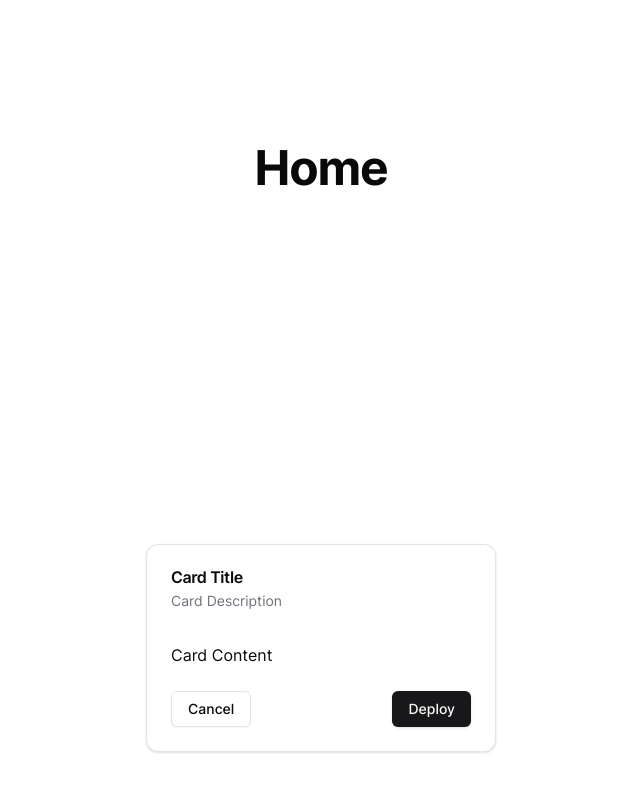
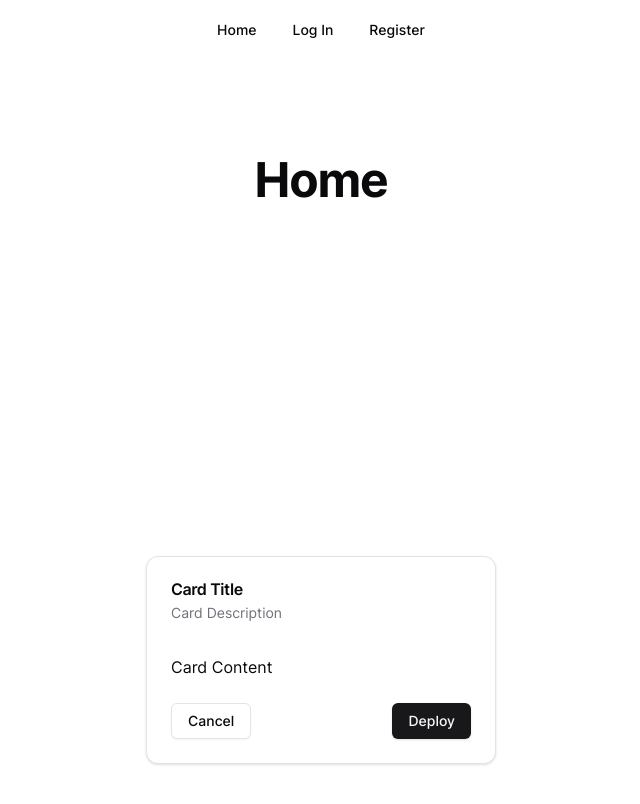
Before and after one commit to njordulv/habitifier, a Next.js app: page / in a window 1280 px wide. Shown: the top 804 px of the page, without its empty margins (319-959 px from the left). Built offline with nearby package versions, Linux system fonts and the light colour scheme.

Commit message:
ADD: nav ui, navbar comp, site config, menu items, metadata

```diff
--- a/app/layout.tsx
+++ b/app/layout.tsx
@@ -1,19 +1,27 @@
 import type { Metadata } from 'next'
+import Navbar from '@/components/Navbar'
+import { siteConfig } from '@/configs/site'
 import '@/styles/globals.css'
 
 export const metadata: Metadata = {
-  title: 'Habitifier',
-  description: 'The App to increase your abilities',
+  title: {
+    default: siteConfig.title,
+    template: `%s - ${siteConfig.title}`,
+  },
+  description: siteConfig.description,
 }
 
 export default function RootLayout({
   children,
-}: Readonly<{
+}: {
   children: React.ReactNode
-}>) {
+}) {
   return (
     <html lang="en">
-      <body>{children}</body>
+      <body>
+        <Navbar />
+        {children}
+      </body>
     </html>
   )
 }
--- /dev/null
+++ b/components/Navbar.tsx
@@ -0,0 +1,27 @@
+import Link from 'next/link'
+import {
+  NavigationMenu,
+  NavigationMenuItem,
+  NavigationMenuLink,
+  NavigationMenuList,
+  navigationMenuTriggerStyle,
+} from '@/components/ui/navigation-menu'
+import { siteConfig } from '@/configs/site'
+
+export default function Navbar() {
+  return (
+    <NavigationMenu>
+      <NavigationMenuList>
+        {siteConfig.nav.map((item) => (
+          <NavigationMenuItem key={item.label}>
+            <Link href={item.href} legacyBehavior passHref>
+              <NavigationMenuLink className={navigationMenuTriggerStyle()}>
+                {item.label}
+              </NavigationMenuLink>
+            </Link>
+          </NavigationMenuItem>
+        ))}
+      </NavigationMenuList>
+    </NavigationMenu>
+  )
+}
--- /dev/null
+++ b/components/ui/navigation-menu.tsx
@@ -0,0 +1,128 @@
+import * as React from "react"
+import { ChevronDownIcon } from "@radix-ui/react-icons"
+import * as NavigationMenuPrimitive from "@radix-ui/react-navigation-menu"
+import { cva } from "class-variance-authority"
+
+import { cn } from "@/lib/utils"
+
+const NavigationMenu = React.forwardRef<
+  React.ElementRef<typeof NavigationMenuPrimitive.Root>,
+  React.ComponentPropsWithoutRef<typeof NavigationMenuPrimitive.Root>
+>(({ className, children, ...props }, ref) => (
+  <NavigationMenuPrimitive.Root
+    ref={ref}
+    className={cn(
+      "relative z-10 flex max-w-max flex-1 items-center justify-center",
+      className
+    )}
+    {...props}
+  >
+    {children}
+    <NavigationMenuViewport />
+  </NavigationMenuPrimitive.Root>
+))
+NavigationMenu.displayName = NavigationMenuPrimitive.Root.displayName
+
+const NavigationMenuList = React.forwardRef<
+  React.ElementRef<typeof NavigationMenuPrimitive.List>,
+  React.ComponentPropsWithoutRef<typeof NavigationMenuPrimitive.List>
+>(({ className, ...props }, ref) => (
+  <NavigationMenuPrimitive.List
+    ref={ref}
+    className={cn(
+      "group flex flex-1 list-none items-center justify-center space-x-1",
+      className
+    )}
+    {...props}
+  />
+))
+NavigationMenuList.displayName = NavigationMenuPrimitive.List.displayName
+
+const NavigationMenuItem = NavigationMenuPrimitive.Item
+
+const navigationMenuTriggerStyle = cva(
+  "group inline-flex h-9 w-max items-center justify-center rounded-md bg-background px-4 py-2 text-sm font-medium transition-colors hover:bg-accent hover:text-accent-foreground focus:bg-accent focus:text-accent-foreground focus:outline-none disabled:pointer-events-none disabled:opacity-50 data-[active]:bg-accent/50 data-[state=open]:bg-accent/50"
+)
+
+const NavigationMenuTrigger = React.forwardRef<
+  React.ElementRef<typeof NavigationMenuPrimitive.Trigger>,
+  React.ComponentPropsWithoutRef<typeof NavigationMenuPrimitive.Trigger>
+>(({ className, children, ...props }, ref) => (
+  <NavigationMenuPrimitive.Trigger
+    ref={ref}
+    className={cn(navigationMenuTriggerStyle(), "group", className)}
+    {...props}
+  >
+    {children}{" "}
+    <ChevronDownIcon
+      className="relative top-[1px] ml-1 h-3 w-3 transition duration-300 group-data-[state=open]:rotate-180"
+      aria-hidden="true"
+    />
+  </NavigationMenuPrimitive.Trigger>
+))
+NavigationMenuTrigger.displayName = NavigationMenuPrimitive.Trigger.displayName
+
+const NavigationMenuContent = React.forwardRef<
+  React.ElementRef<typeof NavigationMenuPrimitive.Content>,
+  React.ComponentPropsWithoutRef<typeof NavigationMenuPrimitive.Content>
+>(({ className, ...props }, ref) => (
+  <NavigationMenuPrimitive.Content
+    ref={ref}
+    className={cn(
+      "left-0 top-0 w-full data-[motion^=from-]:animate-in data-[motion^=to-]:animate-out data-[motion^=from-]:fade-in data-[motion^=to-]:fade-out data-[motion=from-end]:slide-in-from-right-52 data-[motion=from-start]:slide-in-from-left-52 data-[motion=to-end]:slide-out-to-right-52 data-[motion=to-start]:slide-out-to-left-52 md:absolute md:w-auto ",
+      className
+    )}
+    {...props}
+  />
+))
+NavigationMenuContent.displayName = NavigationMenuPrimitive.Content.displayName
+
+const NavigationMenuLink = NavigationMenuPrimitive.Link
+
+const NavigationMenuViewport = React.forwardRef<
+  React.ElementRef<typeof NavigationMenuPrimitive.Viewport>,
+  React.ComponentPropsWithoutRef<typeof NavigationMenuPrimitive.Viewport>
+>(({ className, ...props }, ref) => (
+  <div className={cn("absolute left-0 top-full flex justify-center")}>
+    <NavigationMenuPrimitive.Viewport
+      className={cn(
+        "origin-top-center relative mt-1.5 h-[var(--radix-navigation-menu-viewport-height)] w-full overflow-hidden rounded-md border bg-popover text-popover-foreground shadow data-[state=open]:animate-in data-[state=closed]:animate-out data-[state=closed]:zoom-out-95 data-[state=open]:zoom-in-90 md:w-[var(--radix-navigation-menu-viewport-width)]",
+        className
+      )}
+      ref={ref}
+      {...props}
+    />
+  </div>
+))
+NavigationMenuViewport.displayName =
+  NavigationMenuPrimitive.Viewport.displayName
+
+const NavigationMenuIndicator = React.forwardRef<
+  React.ElementRef<typeof NavigationMenuPrimitive.Indicator>,
+  React.ComponentPropsWithoutRef<typeof NavigationMenuPrimitive.Indicator>
+>(({ className, ...props }, ref) => (
+  <NavigationMenuPrimitive.Indicator
+    ref={ref}
+    className={cn(
+      "top-full z-[1] flex h-1.5 items-end justify-center overflow-hidden data-[state=visible]:animate-in data-[state=hidden]:animate-out data-[state=hidden]:fade-out data-[state=visible]:fade-in",
+      className
+    )}
+    {...props}
+  >
+    <div className="relative top-[60%] h-2 w-2 rotate-45 rounded-tl-sm bg-border shadow-md" />
+  </NavigationMenuPrimitive.Indicator>
+))
+NavigationMenuIndicator.displayName =
+  NavigationMenuPrimitive.Indicator.displayName
+
+export {
+  navigationMenuTriggerStyle,
+  NavigationMenu,
+  NavigationMenuList,
+  NavigationMenuItem,
+  NavigationMenuContent,
+  NavigationMenuTrigger,
+  NavigationMenuLink,
+  NavigationMenuIndicator,
+  NavigationMenuViewport,
+}
--- /dev/null
+++ b/configs/site.ts
@@ -0,0 +1,21 @@
+export type SiteConfig = typeof siteConfig
+
+export const siteConfig = {
+  title: 'Habitifier | Your Personal Habit Tracker',
+  description:
+    'Habitifier helps you build and maintain good habits, track your progress, and achieve your personal goals with ease. Start your journey to a better you today!',
+  nav: [
+    {
+      label: 'Home',
+      href: '/',
+    },
+    {
+      label: 'Log In',
+      href: '/login',
+    },
+    {
+      label: 'Register',
+      href: '/register',
+    },
+  ],
+}
--- a/package.json
+++ b/package.json
@@ -1,6 +1,6 @@
 {
   "name": "habitifier",
-  "version": "0.1.1",
+  "version": "0.1.2",
   "private": true,
   "scripts": {
     "dev": "next dev",
@@ -10,6 +10,7 @@
   },
   "dependencies": {
     "@radix-ui/react-icons": "^1.3.0",
+    "@radix-ui/react-navigation-menu": "^1.2.0",
     "@radix-ui/react-slot": "^1.1.0",
     "class-variance-authority": "^0.7.0",
     "clsx": "^2.1.1",
--- a/styles/globals.css
+++ b/styles/globals.css
@@ -114,7 +114,7 @@
 
 main,
 nav {
-  @apply max-w-6xl mx-auto my-12;
+  @apply max-w-6xl mx-auto my-3;
 }
 p {
   @apply mt-2;
```
Also changed, not shown: 1 other file (tests, documents, lock files or other folders).
